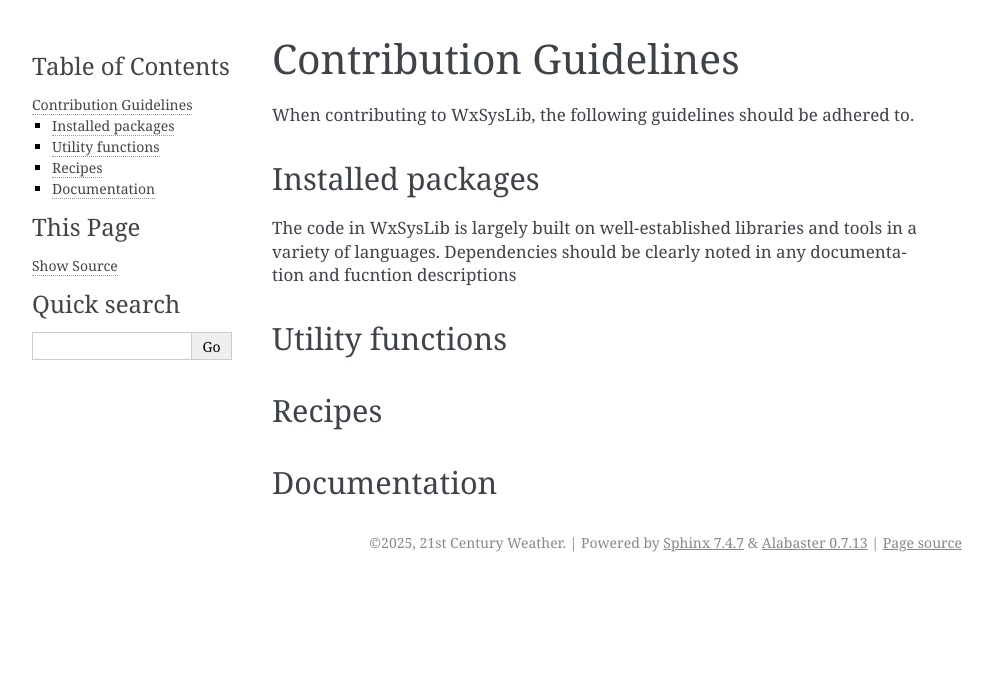
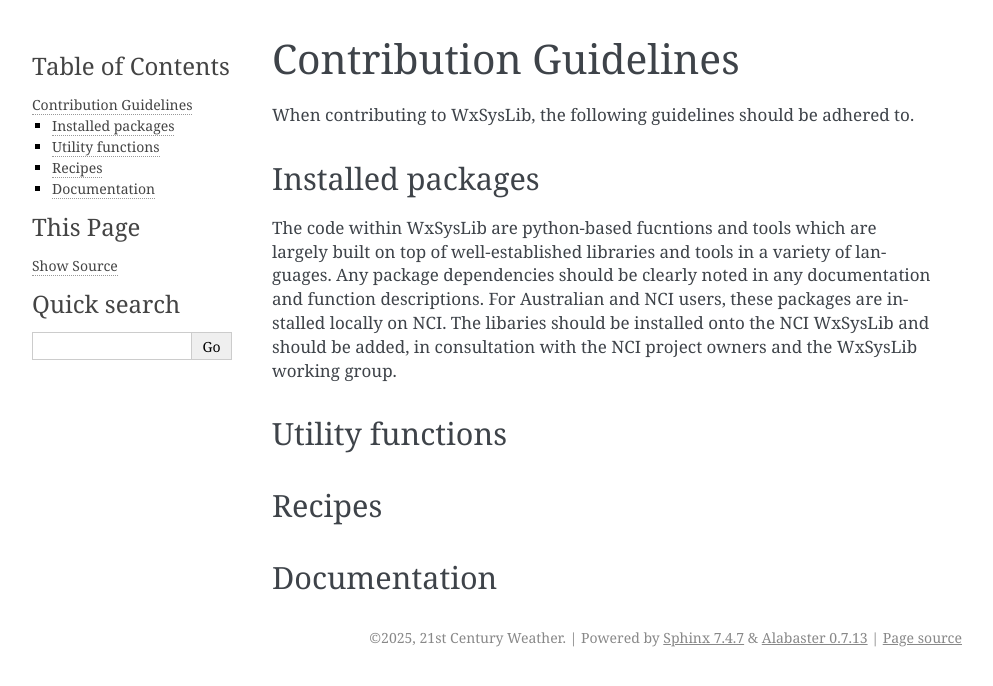
Before and after one commit to andrewbrown31/WxSysLib, a Sphinx documentation site: the page built from docs/contributing.rst, in a window 1280 px wide. Shown: the top 686 px of the page, without its empty margins (148-1141 px from the left). Built offline with Sphinx 7.4.7, drawn with Linux system fonts in a browser that asks for light colours.

Commit message:
Update contributing.rst

```diff
--- a/docs/contributing.rst
+++ b/docs/contributing.rst
@@ -4,7 +4,7 @@
 
 Installed packages
 ------------------
-The code in WxSysLib is largely built on well-established libraries and tools in a variety of languages. Dependencies should be clearly noted in any documentation and fucntion descriptions
+The code within WxSysLib are python-based fucntions and tools which are largely built on top of well-established libraries and tools in a variety of languages. Any package dependencies should be clearly noted in any documentation and function descriptions. For Australian and NCI users, these packages are installed locally on NCI. The libaries should be installed onto the NCI WxSysLib  and should be added, in consultation with the NCI project owners and the WxSysLib working group.
 
 
 Utility functions
```
